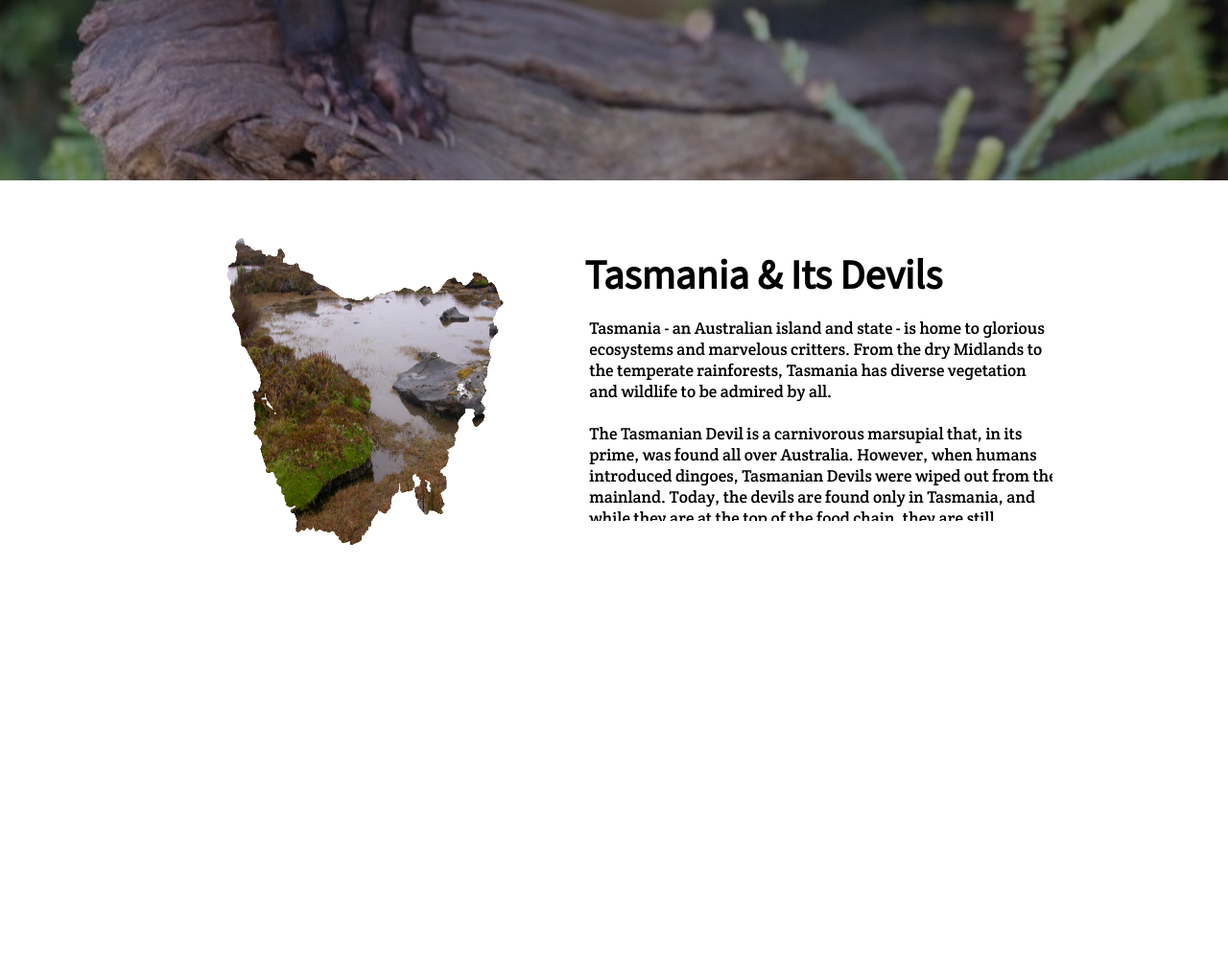
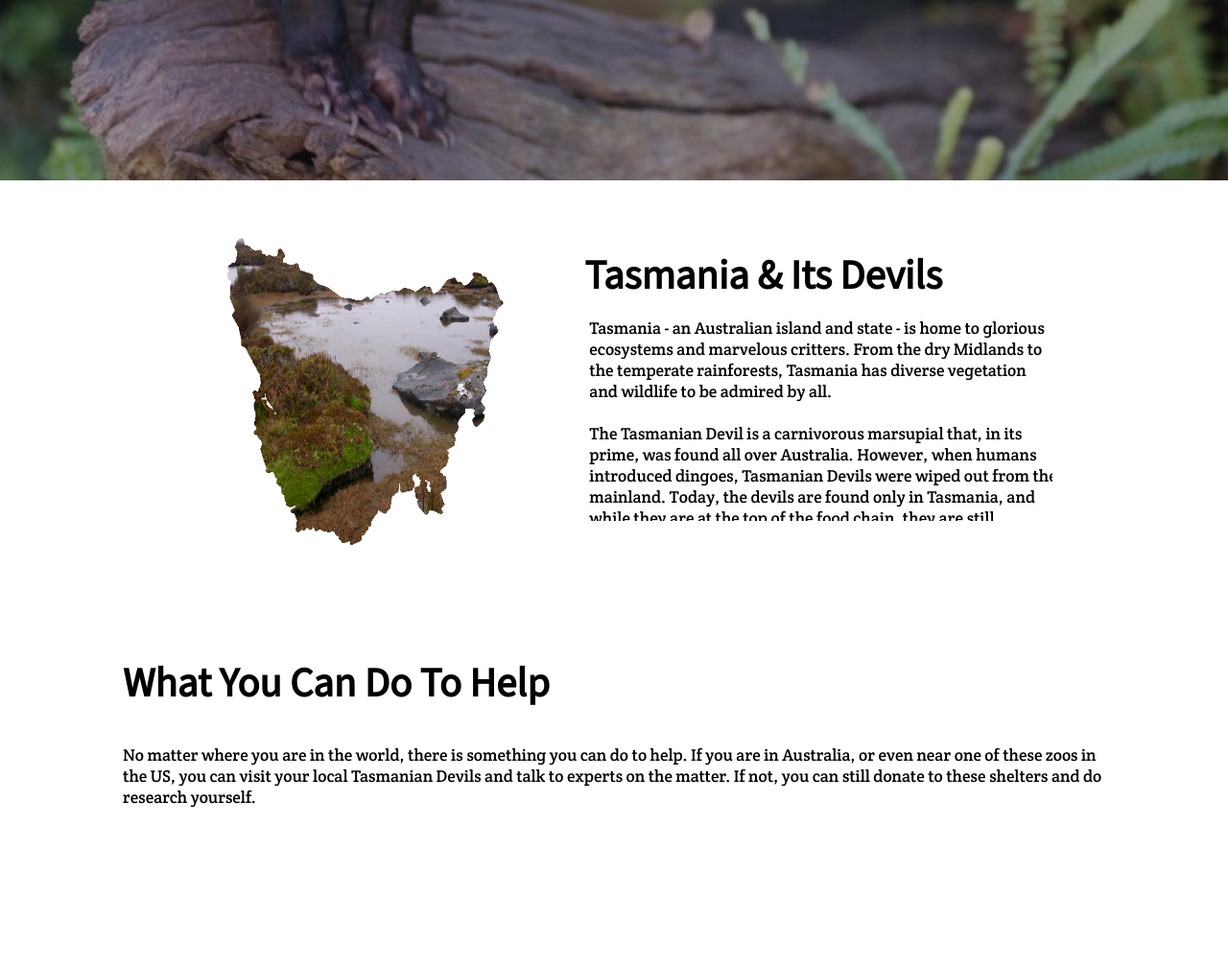
Before and after one commit to AwesomeZachYT/tasmanian-devil-project, a plain HTML site: page index.html in a window 1280 px wide. Shown: the part 592-1600 px from the top of the page at 96% size. Before the commit the page ends 1200 px from the top, so only its background shows below. Drawn offline with nearby package versions, Linux system fonts and the light colour scheme.

Commit message:
Update Overflow & Added Section

```diff
--- a/index.html
+++ b/index.html
@@ -57,6 +57,17 @@
         </div>
       </div>
     </div>
+    <div class="medium-region region">
+      <div class="horizontal-block mobile-vertical-block center" style="width: 80vw; height: 40vh;">
+        <div class="flexbox-text">
+          <h2>What You Can Do To Help</h2>
+          <p>No matter where you are in the world, there is something you can do to help.
+            If you are in Australia, or even near one of these zoos in the US, you can
+            visit your local Tasmanian Devils and talk to experts on the matter.
+            If not, you can still donate to these shelters and do research yourself.</p>
+        </div>
+      </div>
+    </div>
 
     <script src="script.js"></script>
   </body>
--- a/style.css
+++ b/style.css
@@ -56,6 +56,7 @@ p {
 .horizontal-block {
   display: flex;
   justify-content: center;
+  overflow: clip;
 }
 
 .flexbox-text {
```
